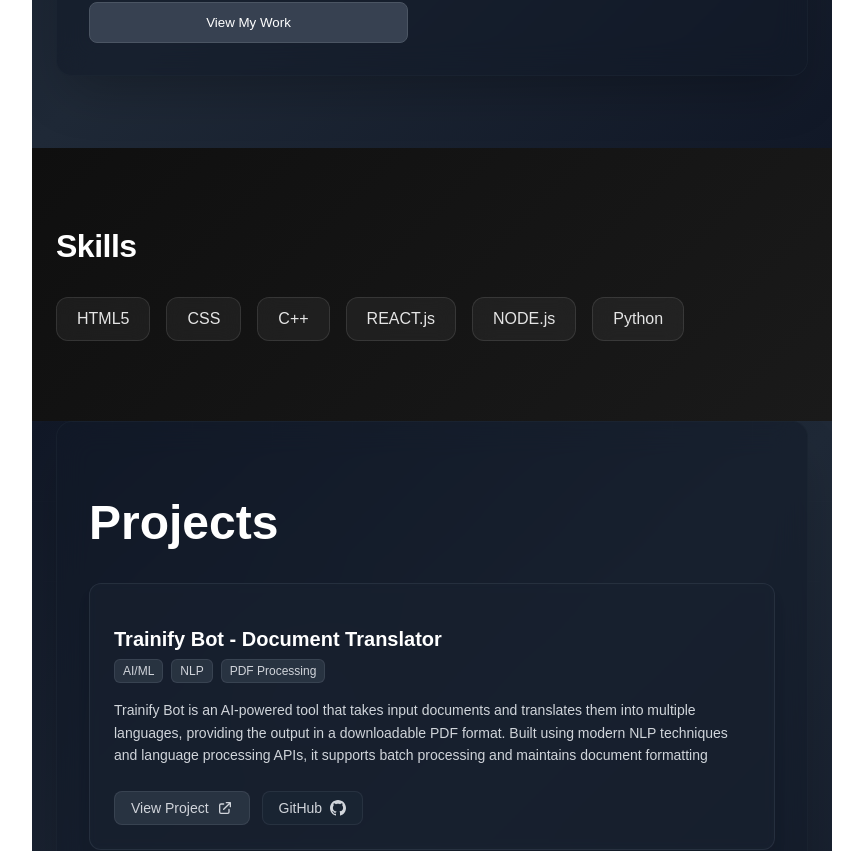
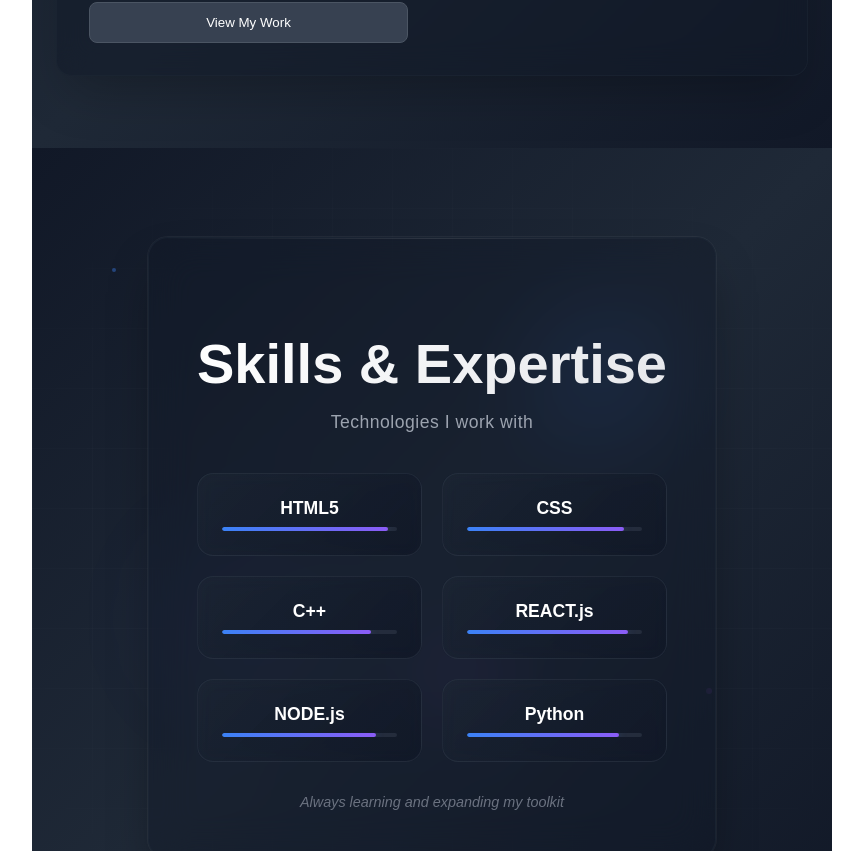
Before and after one commit to rudrasalokhe/portfolio, a React (Vite) app: page / in a window 1280 px wide. Shown: the part 660-1511 px from the top of the page, without its empty margins (208-1071 px from the left). Built offline with nearby package versions, Linux system fonts and the light colour scheme.

Commit message:
Update Skills.jsx

```diff
--- a/src/components/Skills.jsx
+++ b/src/components/Skills.jsx
@@ -1,64 +1,311 @@
+import React, { useState, useEffect } from 'react';
+
 const Skills = () => {
+  const [isVisible, setIsVisible] = useState(false);
   const skills = ["HTML5", "CSS", "C++", "REACT.js", "NODE.js", "Python"];
 
-  // Sleek black theme styling
-  const skillsStyle = `
-    .skills-section {
-      padding: 80px 0;
-      background: linear-gradient(135deg, #0f0f0f 0%, #1a1a1a 100%);
-      backdrop-filter: blur(20px);
+  useEffect(() => {
+    setIsVisible(true);
+  }, []);
+
+  const styles = {
+    section: {
+      position: 'relative',
+      minHeight: '100vh',
+      display: 'flex',
+      alignItems: 'center',
+      justifyContent: 'center',
+      overflow: 'hidden',
+      background: 'linear-gradient(135deg, #111827 0%, #1f2937 50%, #111827 100%)',
+    },
+    backgroundContainer: {
+      position: 'absolute',
+      inset: '0',
+    },
+    orb1: {
+      position: 'absolute',
+      top: '20%',
+      right: '20%',
+      width: '140px',
+      height: '140px',
+      backgroundColor: 'rgba(59, 130, 246, 0.15)',
+      borderRadius: '50%',
+      filter: 'blur(40px)',
+      animation: 'pulse 3s infinite',
+    },
+    orb2: {
+      position: 'absolute',
+      bottom: '30%',
+      left: '15%',
+      width: '180px',
+      height: '180px',
+      backgroundColor: 'rgba(99, 102, 241, 0.1)',
+      borderRadius: '50%',
+      filter: 'blur(50px)',
+      animation: 'pulse 3s infinite',
+      animationDelay: '1.5s',
+    },
+    orb3: {
+      position: 'absolute',
+      top: '60%',
+      right: '40%',
+      width: '100px',
+      height: '100px',
+      backgroundColor: 'rgba(168, 85, 247, 0.12)',
+      borderRadius: '50%',
+      filter: 'blur(35px)',
+      animation: 'pulse 2.5s infinite',
+      animationDelay: '0.8s',
+    },
+    gridPattern: {
+      position: 'absolute',
+      inset: '0',
+      backgroundImage: `
+        linear-gradient(rgba(255,255,255,0.015) 1px, transparent 1px),
+        linear-gradient(90deg, rgba(255,255,255,0.015) 1px, transparent 1px)
+      `,
+      backgroundSize: '60px 60px',
+      maskImage: 'radial-gradient(ellipse 70% 60% at 50% 50%, #000 60%, transparent 100%)',
+    },
+    floatingElements: {
+      position: 'absolute',
+      inset: '0',
+      pointerEvents: 'none',
+    },
+    floatingDot1: {
+      position: 'absolute',
+      top: '15%',
+      left: '10%',
+      width: '4px',
+      height: '4px',
+      backgroundColor: 'rgba(59, 130, 246, 0.4)',
+      borderRadius: '50%',
+      animation: 'float 6s ease-in-out infinite',
+    },
+    floatingDot2: {
+      position: 'absolute',
+      top: '70%',
+      right: '15%',
+      width: '6px',
+      height: '6px',
+      backgroundColor: 'rgba(168, 85, 247, 0.3)',
+      borderRadius: '50%',
+      animation: 'float 8s ease-in-out infinite',
+      animationDelay: '2s',
+    },
+    mainContainer: {
+      position: 'relative',
+      zIndex: 10,
+      maxWidth: '1000px',
+      margin: '0 auto',
+      padding: '0 24px',
+      transition: 'all 1.2s ease',
+      opacity: isVisible ? 1 : 0,
+      transform: isVisible ? 'translateY(0)' : 'translateY(50px)',
+    },
+    glassmorphismCard: {
+      backgroundColor: 'rgba(17, 24, 39, 0.4)',
+      backdropFilter: 'blur(20px)',
+      border: '1px solid rgba(31, 41, 55, 0.6)',
+      borderRadius: '20px',
+      padding: '48px',
+      boxShadow: '0 25px 50px -12px rgba(0, 0, 0, 0.4), 0 0 0 1px rgba(255, 255, 255, 0.05)',
+      position: 'relative',
+      overflow: 'hidden',
+    },
+    cardOverlay: {
+      position: 'absolute',
+      top: '0',
+      left: '0',
+      right: '0',
+      height: '1px',
+      background: 'linear-gradient(90deg, transparent, rgba(255, 255, 255, 0.1), transparent)',
+    },
+    contentContainer: {
+      position: 'relative',
+      zIndex: 10,
+    },
+    titleSection: {
+      marginBottom: '40px',
+      textAlign: 'center',
+    },
+    title: {
+      fontSize: '3.5rem',
+      fontWeight: 'bold',
+      color: 'white',
+      marginBottom: '16px',
+      lineHeight: '1.1',
+      background: 'linear-gradient(135deg, #ffffff 0%, #e5e7eb 100%)',
+      backgroundClip: 'text',
+      WebkitBackgroundClip: 'text',
+      WebkitTextFillColor: 'transparent',
+    },
+    subtitle: {
+      color: '#9ca3af',
+      fontSize: '1.1rem',
+      fontWeight: '300',
+      letterSpacing: '0.5px',
+    },
+    skillsGrid: {
+      display: 'grid',
+      gridTemplateColumns: 'repeat(auto-fit, minmax(200px, 1fr))',
+      gap: '20px',
+      marginBottom: '32px',
+    },
+    skillCard: {
+      background: 'linear-gradient(135deg, rgba(31, 41, 55, 0.6) 0%, rgba(17, 24, 39, 0.8) 100%)',
+      backdropFilter: 'blur(8px)',
+      border: '1px solid rgba(55, 65, 81, 0.4)',
+      borderRadius: '16px',
+      padding: '24px',
+      textAlign: 'center',
+      transition: 'all 0.4s cubic-bezier(0.4, 0, 0.2, 1)',
+      cursor: 'pointer',
+      position: 'relative',
+      overflow: 'hidden',
+    },
+    skillCardHover: {
+      background: 'linear-gradient(135deg, rgba(59, 130, 246, 0.15) 0%, rgba(31, 41, 55, 0.9) 100%)',
+      borderColor: 'rgba(59, 130, 246, 0.3)',
+      transform: 'translateY(-8px) scale(1.02)',
+      boxShadow: '0 20px 40px rgba(59, 130, 246, 0.1), 0 0 0 1px rgba(59, 130, 246, 0.2)',
+    },
+    skillName: {
+      fontSize: '1.1rem',
+      fontWeight: '600',
+      color: 'white',
+      marginBottom: '8px',
+      transition: 'all 0.3s ease',
+    },
+    skillLevel: {
+      height: '4px',
+      backgroundColor: 'rgba(55, 65, 81, 0.5)',
+      borderRadius: '2px',
+      overflow: 'hidden',
+      position: 'relative',
+    },
+    skillProgress: {
+      height: '100%',
+      background: 'linear-gradient(90deg, #3b82f6, #8b5cf6)',
+      borderRadius: '2px',
+      transition: 'width 1s ease',
+      boxShadow: '0 0 10px rgba(59, 130, 246, 0.3)',
+    },
+    bottomText: {
+      textAlign: 'center',
+      color: '#6b7280',
+      fontSize: '0.9rem',
+      fontStyle: 'italic',
     }
-    .skills-container {
-      max-width: 1200px;
-      margin: 0 auto;
-      padding: 0 24px;
+  };
+
+  // Animation keyframes
+  const keyframes = `
+    @keyframes pulse {
+      0%, 100% { opacity: 1; transform: scale(1); }
+      50% { opacity: 0.6; transform: scale(1.05); }
     }
-    .skills-title {
-      font-size: 32px;
-      font-weight: 600;
-      color: #ffffff;
-      margin: 0 0 32px 0;
-      letter-spacing: -0.5px;
+
+    @keyframes float {
+      0%, 100% { transform: translateY(0px) rotate(0deg); }
+      50% { transform: translateY(-20px) rotate(180deg); }
     }
-    .skills-list {
-      display: flex;
-      flex-wrap: wrap;
-      gap: 16px;
-      list-style: none;
-      padding: 0;
-      margin: 0;
+
+    @media (max-width: 768px) {
+      .title { font-size: 2.5rem !important; }
+      .skills-grid { grid-template-columns: repeat(auto-fit, minmax(150px, 1fr)) !important; }
+      .glassmorphism-card { padding: 32px !important; }
     }
-    .skill-item {
-      background: rgba(255, 255, 255, 0.05);
-      color: #e5e5e5;
-      padding: 12px 20px;
-      border-radius: 12px;
-      font-size: 16px;
-      font-weight: 500;
-      border: 1px solid rgba(255, 255, 255, 0.1);
-      transition: all 0.3s ease;
-      backdrop-filter: blur(10px);
-    }
-    .skill-item:hover {
-      background: rgba(255, 255, 255, 0.1);
-      color: #ffffff;
-      border-color: rgba(255, 255, 255, 0.2);
-      transform: translateY(-2px);
-      box-shadow: 0 8px 25px rgba(0, 0, 0, 0.3);
+
+    @media (max-width: 640px) {
+      .title { font-size: 2rem !important; }
+      .skills-grid { grid-template-columns: 1fr 1fr !important; }
+      .glassmorphism-card { padding: 24px !important; }
     }
   `;
 
+  const skillLevels = [95, 90, 85, 92, 88, 87]; // Progress percentages for each skill
+
   return (
     <>
-      <style>{skillsStyle}</style>
-      <section id="skills" className="skills-section">
-        <div className="skills-container">
-          <h2 className="skills-title">Skills</h2>
-          <ul className="skills-list">
-            {skills.map(skill => (
-              <li key={skill} className="skill-item">{skill}</li>
-            ))}
-          </ul>
+      <style>{keyframes}</style>
+      <section style={styles.section}>
+        {/* Animated background elements */}
+        <div style={styles.backgroundContainer}>
+          {/* Floating orbs */}
+          <div style={styles.orb1}></div>
+          <div style={styles.orb2}></div>
+          <div style={styles.orb3}></div>
+
+          {/* Grid pattern */}
+          <div style={styles.gridPattern}></div>
+
+          {/* Floating elements */}
+          <div style={styles.floatingElements}>
+            <div style={styles.floatingDot1}></div>
+            <div style={styles.floatingDot2}></div>
+          </div>
+        </div>
+
+        {/* Main content container */}
+        <div style={styles.mainContainer}>
+          {/* Glassmorphism card */}
+          <div style={styles.glassmorphismCard} className="glassmorphism-card">
+            <div style={styles.cardOverlay}></div>
+
+            {/* Content */}
+            <div style={styles.contentContainer}>
+              {/* Title */}
+              <div style={styles.titleSection}>
+                <h2 style={styles.title} className="title">
+                  Skills & Expertise
+                </h2>
+                <p style={styles.subtitle}>
+                  Technologies I work with
+                </p>
+              </div>
+
+              {/* Skills grid */}
+              <div style={styles.skillsGrid} className="skills-grid">
+                {skills.map((skill, index) => (
+                  <div
+                    key={skill}
+                    style={{
+                      ...styles.skillCard,
+                      opacity: isVisible ? 1 : 0,
+                      transform: isVisible ? 'translateY(0)' : 'translateY(30px)',
+                      transitionDelay: `${index * 150}ms`
+                    }}
+                    onMouseEnter={(e) => {
+                      Object.assign(e.currentTarget.style, styles.skillCardHover);
+                    }}
+                    onMouseLeave={(e) => {
+                      Object.assign(e.currentTarget.style, styles.skillCard);
+                      e.currentTarget.style.opacity = '1';
+                      e.currentTarget.style.transform = isVisible ? 'translateY(0)' : 'translateY(30px)';
+                      e.currentTarget.style.transitionDelay = `${index * 150}ms`;
+                    }}
+                  >
+                    <div style={styles.skillName}>{skill}</div>
+                    <div style={styles.skillLevel}>
+                      <div
+                        style={{
+                          ...styles.skillProgress,
+                          width: isVisible ? `${skillLevels[index]}%` : '0%',
+                          transitionDelay: `${index * 150 + 300}ms`
+                        }}
+                      ></div>
+                    </div>
+                  </div>
+                ))}
+              </div>
+
+              {/* Bottom text */}
+              <div style={styles.bottomText}>
+                Always learning and expanding my toolkit
+              </div>
+            </div>
+          </div>
         </div>
       </section>
     </>
```
